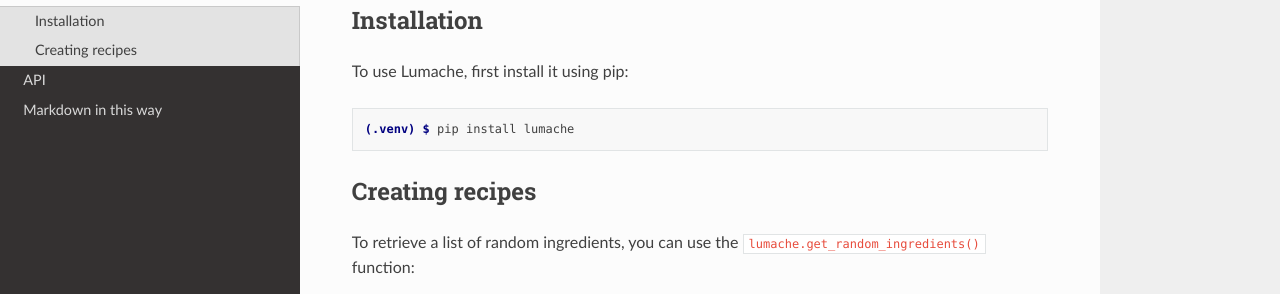
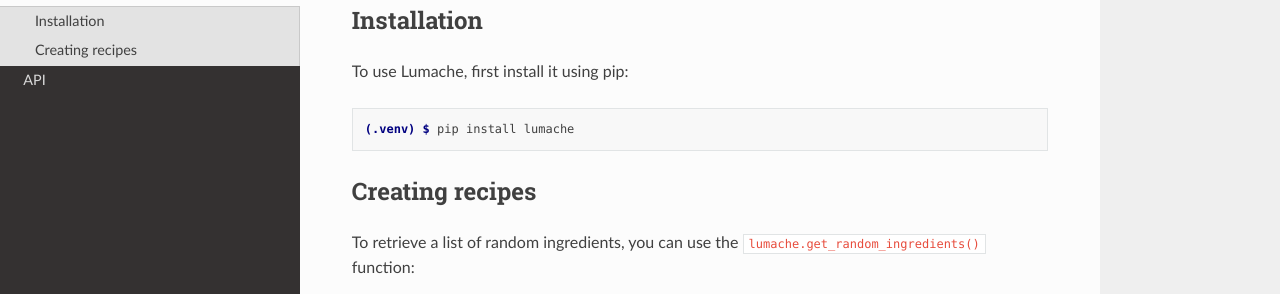
Before and after one commit to tsai-jiewen/jw-weekly, a Sphinx documentation site: the page built from docs/source/usage.rst, in a window 1280 px wide. Shown: the part 156-450 px from the top of the page. Built offline with Sphinx 7.4.7 and the Read the Docs theme 2.0.0, drawn with Linux system fonts in a browser that asks for light colours; pages that are not in the unit, such as notebooks, are missing from menus; part of the change alters nothing that is shown.

```diff
--- a/docs/source/conf.py
+++ b/docs/source/conf.py
@@ -17,7 +17,6 @@ extensions = [
     'sphinx.ext.autodoc',
     'sphinx.ext.autosummary',
     'sphinx.ext.intersphinx',
-    "myst_parser"
 ]
 
 intersphinx_mapping = {
```
